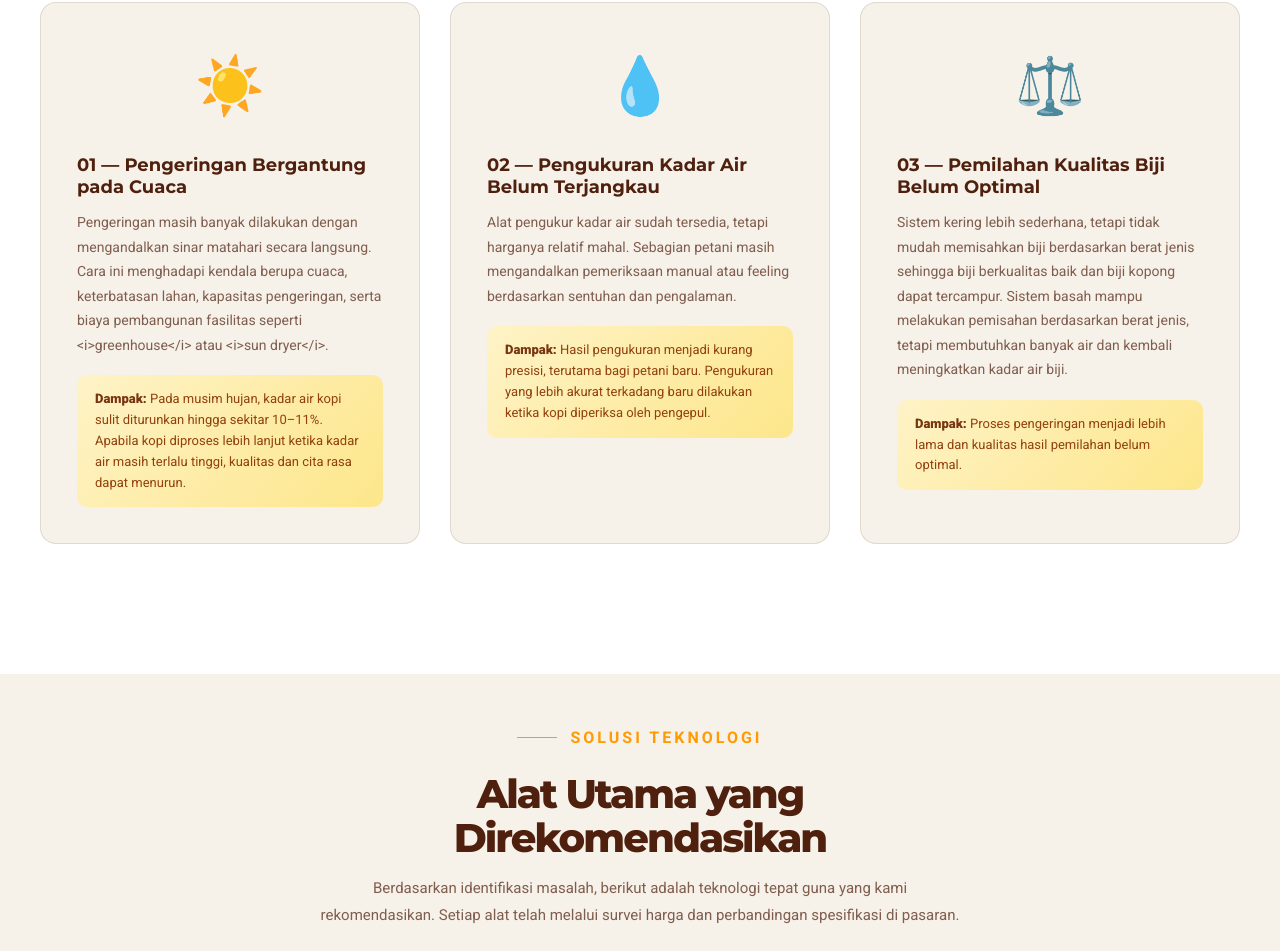
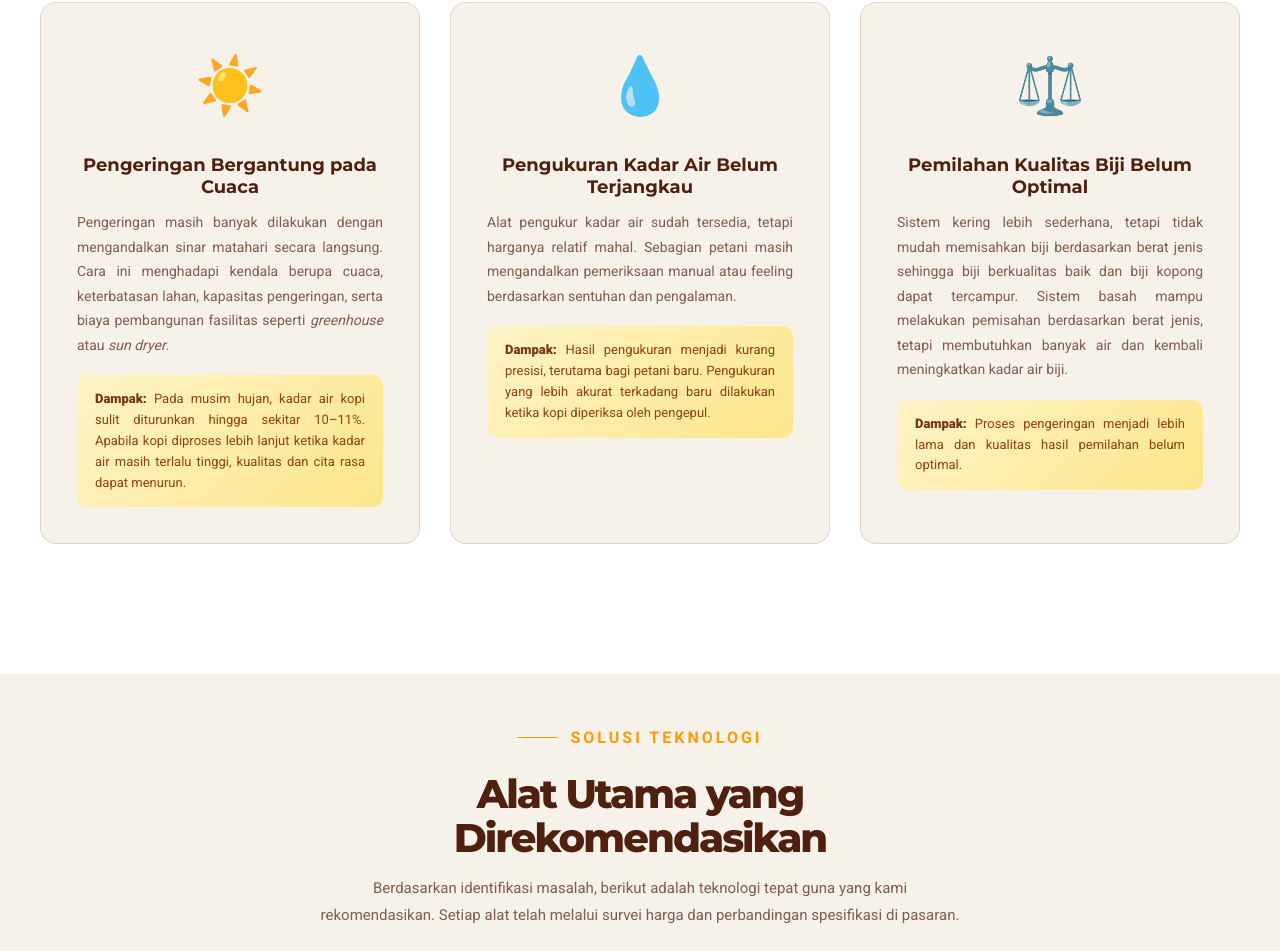
Before and after one commit to rihankf/testerkopi, a Next.js app: page / in a window 1280 px wide. Shown: the part 1117-2068 px from the top of the page. Built offline with nearby package versions, Linux system fonts and the light colour scheme.

Commit message:
Update Proyek

```diff
--- a/src/app/globals.css
+++ b/src/app/globals.css
@@ -347,12 +347,14 @@ body:has(.home-page) .site-header::before {
     sans-serif;
   margin: 0 0 12px;
   color: var(--ink);
+  text-align: center;
 }
 .problem-card > p {
   font-size: 14px;
   color: var(--muted);
   line-height: 1.75;
   margin: 0 0 18px;
+  text-align: justify;
 }
 .problem-impact {
   background: linear-gradient(135deg, #fef3c7, #fde68a);
@@ -361,6 +363,7 @@ body:has(.home-page) .site-header::before {
   font-size: 13px;
   line-height: 1.6;
   color: #92400e;
+  text-align: justify;
 }
 .problem-impact strong {
   font-weight: 800;
--- a/src/components/ui/ProblemCard.tsx
+++ b/src/components/ui/ProblemCard.tsx
@@ -14,7 +14,7 @@ export default function ProblemCard({ problem }: ProblemCardProps) {
         {problem.icon}
       </div>
       <h3>{problem.title}</h3>
-      <p>{problem.description}</p>
+      <p dangerouslySetInnerHTML={{ __html: problem.description }} />
       <div className="problem-impact">
         <strong>Dampak:</strong> {problem.impact}
       </div>
--- a/src/data/problems.ts
+++ b/src/data/problems.ts
@@ -4,7 +4,7 @@ import type { Problem } from "@/types";
 export const problems: Problem[] = [
   {
     icon: "☀️",
-    title: "01 — Pengeringan Bergantung pada Cuaca",
+    title: "Pengeringan Bergantung pada Cuaca",
     description:
       "Pengeringan masih banyak dilakukan dengan mengandalkan sinar matahari secara langsung. Cara ini menghadapi kendala berupa cuaca, keterbatasan lahan, kapasitas pengeringan, serta biaya pembangunan fasilitas seperti <i>greenhouse</i> atau <i>sun dryer</i>.",
     impact:
@@ -12,7 +12,7 @@ export const problems: Problem[] = [
   },
   {
     icon: "💧",
-    title: "02 — Pengukuran Kadar Air Belum Terjangkau",
+    title: "Pengukuran Kadar Air Belum Terjangkau",
     description:
       "Alat pengukur kadar air sudah tersedia, tetapi harganya relatif mahal. Sebagian petani masih mengandalkan pemeriksaan manual atau feeling berdasarkan sentuhan dan pengalaman.",
     impact:
@@ -20,7 +20,7 @@ export const problems: Problem[] = [
   },
   {
     icon: "⚖️",
-    title: "03 — Pemilahan Kualitas Biji Belum Optimal",
+    title: "Pemilahan Kualitas Biji Belum Optimal",
     description:
       "Sistem kering lebih sederhana, tetapi tidak mudah memisahkan biji berdasarkan berat jenis sehingga biji berkualitas baik dan biji kopong dapat tercampur. Sistem basah mampu melakukan pemisahan berdasarkan berat jenis, tetapi membutuhkan banyak air dan kembali meningkatkan kadar air biji.",
     impact:
```
